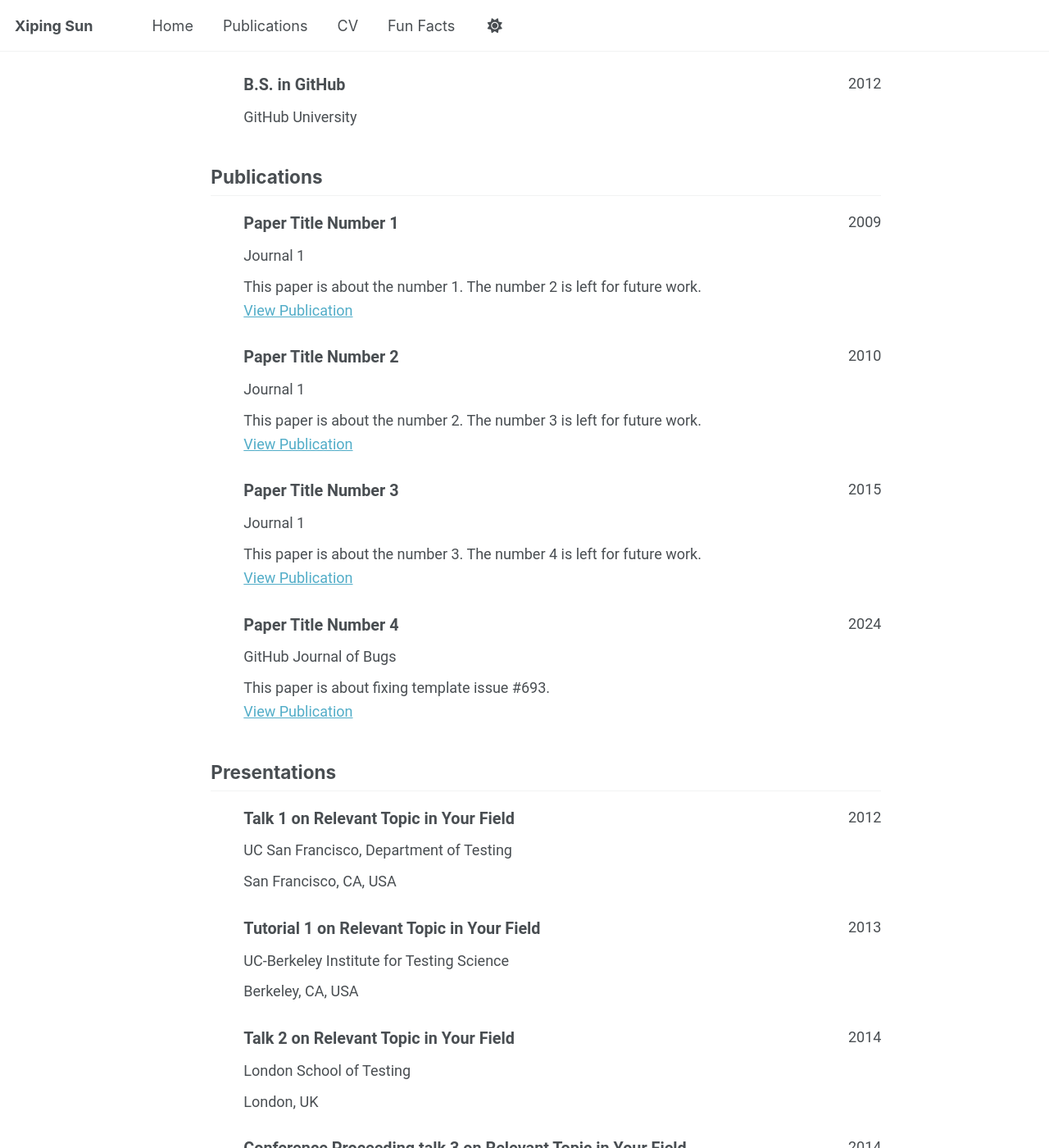
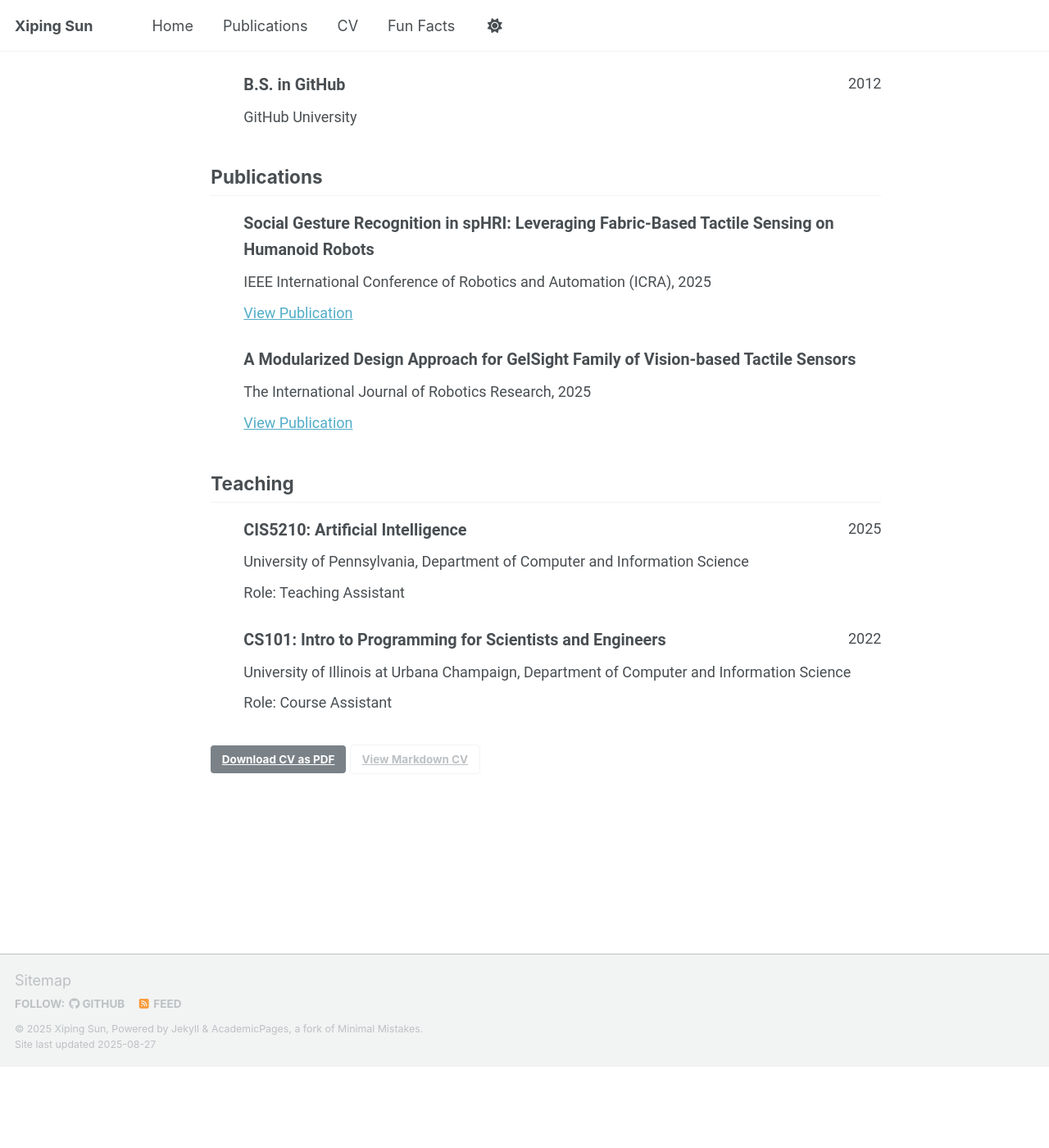
Before and after one commit to XipingSun/XipingSun.github.io, a Jekyll site: the page built from _pages/cv-json.md, in a window 1280 px wide and 1400 px high, scrolled down 680 px. Shown: the whole window at 82% size. Built offline with Jekyll 4.4.1, drawn with Linux system fonts in a browser that asks for light colours; a script that is not in the unit is left out; after the commit the page ends 1981 px from its top, so only the background shows below that; some of the changed text lies outside the part shown.

Commit message:
Update publications and teaching experiences

```diff
--- a/_data/cv.json
+++ b/_data/cv.json
@@ -66,87 +66,28 @@
   "references": [],
   "publications": [
     {
-      "name": "Paper Title Number 1",
-      "publisher": "Journal 1",
-      "releaseDate": "2009-10-01",
-      "website": "http://academicpages.github.io/files/paper1.pdf",
-      "summary": "This paper is about the number 1. The number 2 is left for future work."
+      "name": "Social Gesture Recognition in spHRI: Leveraging Fabric-Based Tactile Sensing on Humanoid Robots",
+      "publisher": "IEEE International Conference of Robotics and Automation (ICRA), 2025",
+      "website": "https://dakaraisc.github.io/sphri_gesture_rec/"
     },
     {
-      "name": "Paper Title Number 2",
-      "publisher": "Journal 1",
-      "releaseDate": "2010-10-01",
-      "website": "http://academicpages.github.io/files/paper2.pdf",
-      "summary": "This paper is about the number 2. The number 3 is left for future work."
-    },
-    {
-      "name": "Paper Title Number 3",
-      "publisher": "Journal 1",
-      "releaseDate": "2015-10-01",
-      "website": "http://academicpages.github.io/files/paper3.pdf",
-      "summary": "This paper is about the number 3. The number 4 is left for future work."
-    },
-    {
-      "name": "Paper Title Number 4",
-      "publisher": "GitHub Journal of Bugs",
-      "releaseDate": "2024-02-17",
-      "website": "http://academicpages.github.io/files/paper3.pdf",
-      "summary": "This paper is about fixing template issue #693."
-    }
-  ],
-  "presentations": [
-    {
-      "name": "Talk 1 on Relevant Topic in Your Field",
-      "event": "UC San Francisco, Department of Testing",
-      "date": "2012-03-01",
-      "location": "San Francisco, CA, USA",
-      "description": ""
-    },
-    {
-      "name": "Tutorial 1 on Relevant Topic in Your Field",
-      "event": "UC-Berkeley Institute for Testing Science",
-      "date": "2013-03-01",
-      "location": "Berkeley, CA, USA",
-      "description": ""
-    },
-    {
-      "name": "Talk 2 on Relevant Topic in Your Field",
-      "event": "London School of Testing",
-      "date": "2014-02-01",
-      "location": "London, UK",
-      "description": ""
-    },
-    {
-      "name": "Conference Proceeding talk 3 on Relevant Topic in Your Field",
-      "event": "Testing Institute of America 2014 Annual Conference",
-      "date": "2014-03-01",
-      "location": "Los Angeles, CA, USA",
-      "description": ""
+      "name": "A Modularized Design Approach for GelSight Family of Vision-based Tactile Sensors",
+      "publisher": "The International Journal of Robotics Research, 2025",
+      "website": "https://arxiv.org/abs/2504.14739"
     }
   ],
   "teaching": [
     {
-      "course": "Teaching experience 1",
-      "institution": "University 1, Department",
-      "date": "2014-01-01",
-      "role": "Undergraduate course",
-      "description": ""
+      "course": "CIS5210: Artificial Intelligence",
+      "institution": "University of Pennsylvania, Department of Computer and Information Science",
+      "date": "2025.8 - present",
+      "role": "Teaching Assistant",
     },
     {
-      "course": "Teaching experience 2",
-      "institution": "University 1, Department",
-      "date": "2015-01-01",
-      "role": "Workshop",
-      "description": ""
-    }
-  ],
-  "portfolio": [
-    {
-      "name": "Portfolio item number 1",
-      "category": "portfolio",
-      "date": "",
-      "url": "",
-      "description": "Short description of portfolio item number 1<br/><img src='/images/500x300.png'>"
+      "course": "CS101: Intro to Programming for Scientists and Engineers",
+      "institution": "University of Illinois at Urbana Champaign, Department of Computer and Information Science",
+      "date": "2022.8 - 2025.5",
+      "role": "Course Assistant"
     }
   ]
 }
```
